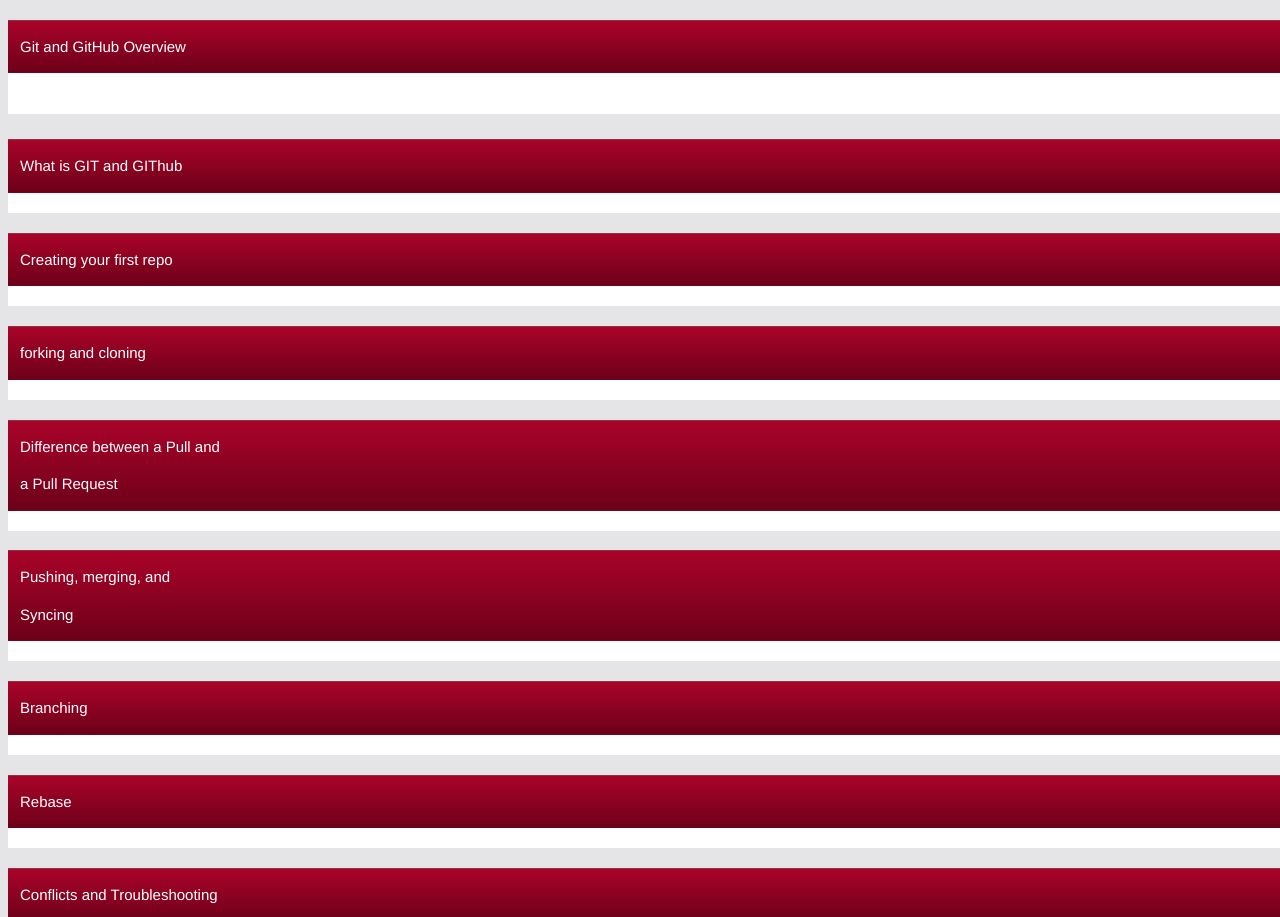
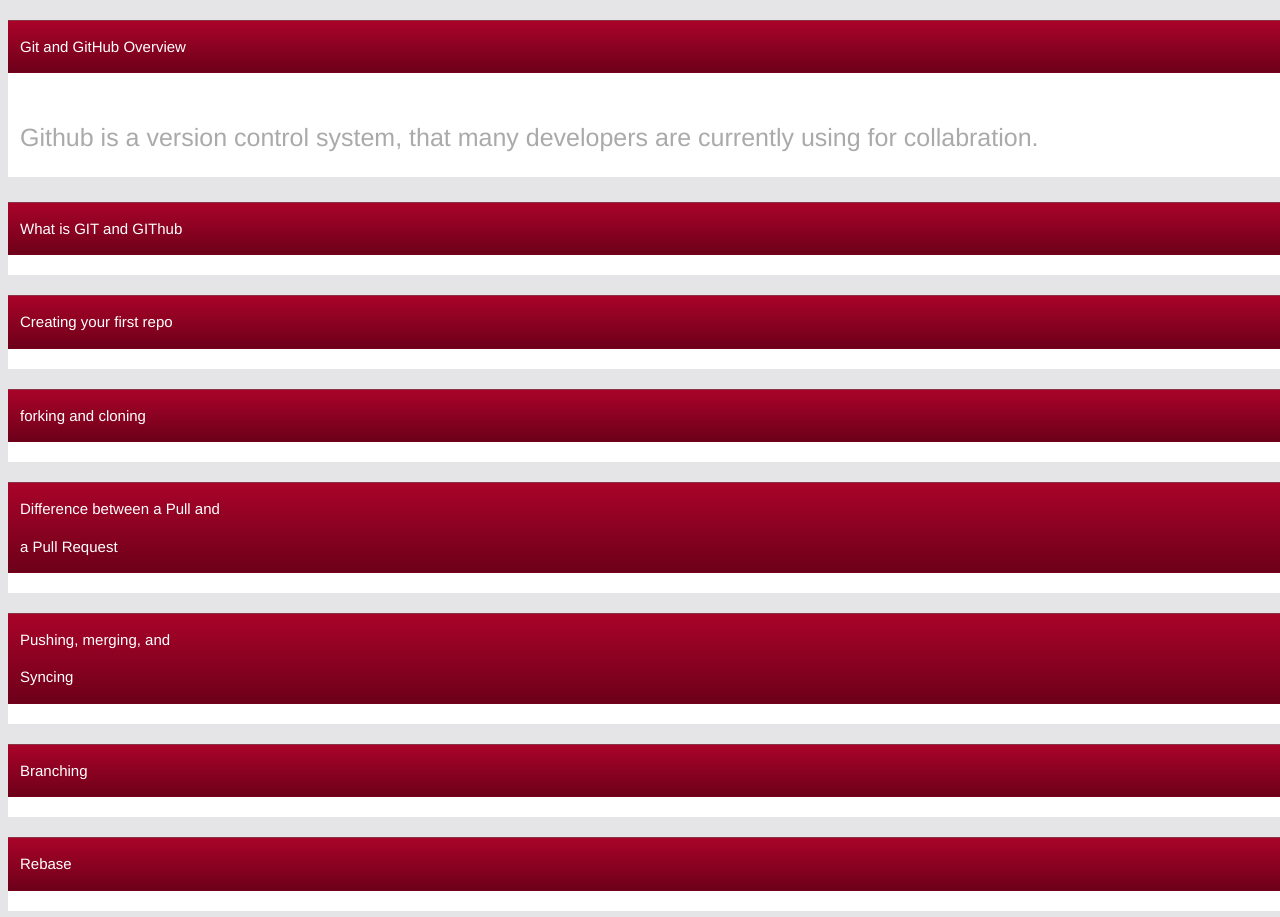
Before and after one commit to thenewmona/LCGR-GITlesson, a plain HTML site: page index.html in a window 1280 px wide. Shown: the top 917 px of the page. Drawn offline with Linux system fonts and the light colour scheme.

Commit message:
tyring to figure out the drop down menu

```diff
--- a/index.html
+++ b/index.html
@@ -1,3 +1,4 @@
+<!-- //https://codepen.io/sireesanwar/pen/dvKyEw -->
 <!DOCTYPE html>
 <html lang="en">
 <head>
@@ -11,15 +12,17 @@
     <epnav>
         <div class="menu-item alpha">
           <h4><a href="#">Git and GitHub Overview</a></h4>
-          <p> </p>
+          <p>Github is a version control system, that many developers are currently using for collabration. </p>
         </div>
 
         <div class="menu-item">
           <h4><a href="#">What is GIT and GIThub</a></h4>
           <ul>
             <li><a href="#">Git and Github</a></li>
-            <li><a href="#">Gcreating an account</a></li>
+            <p>Git is not Github, and Github is not Git</p>
+            <li><a href="#">Creating an account</a></li>
             <li><a href="#">Github Desktop verses the Terminal </a></li>
+            <li><a href="#">IDE intergration </a></li>
           </ul>
         </div>
 
```
